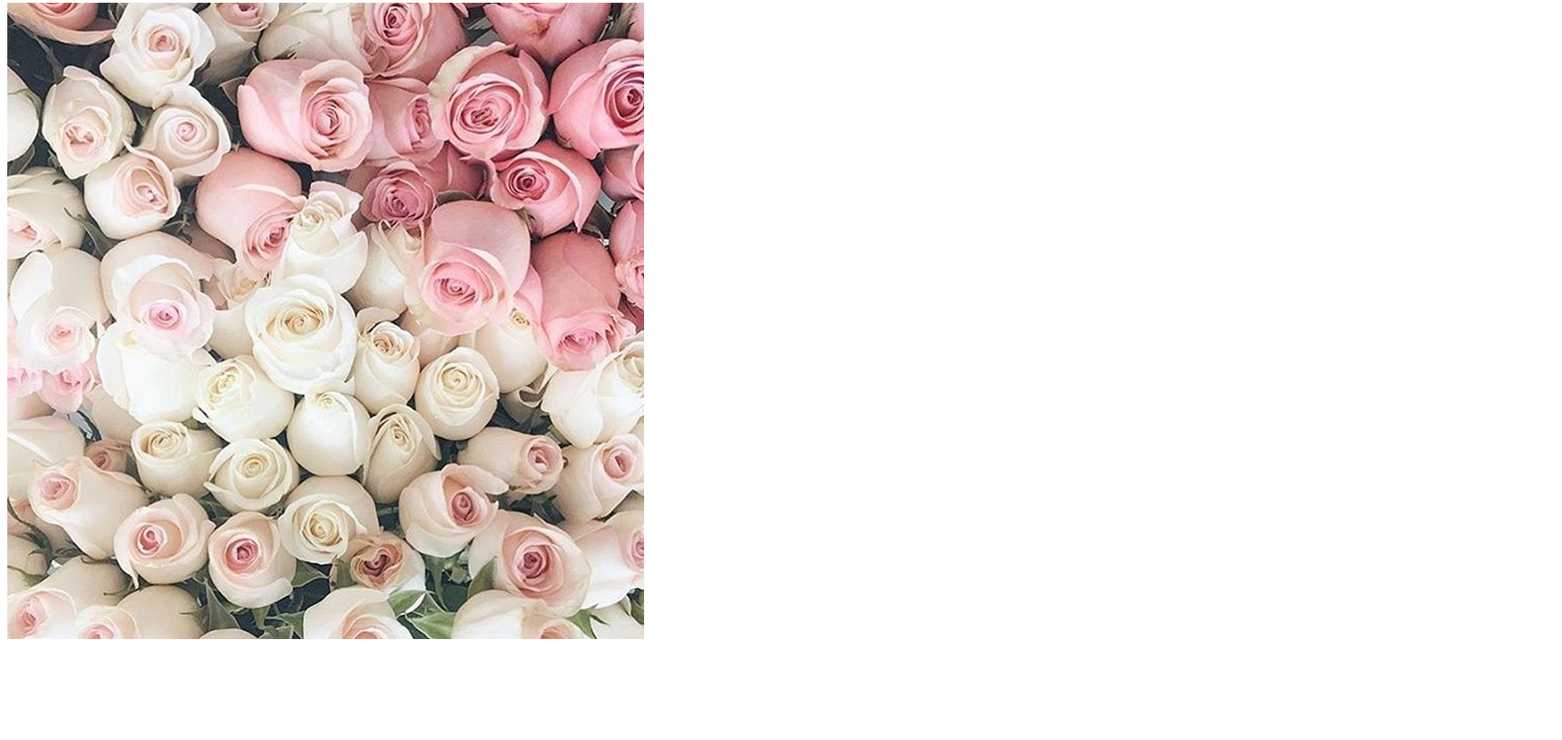
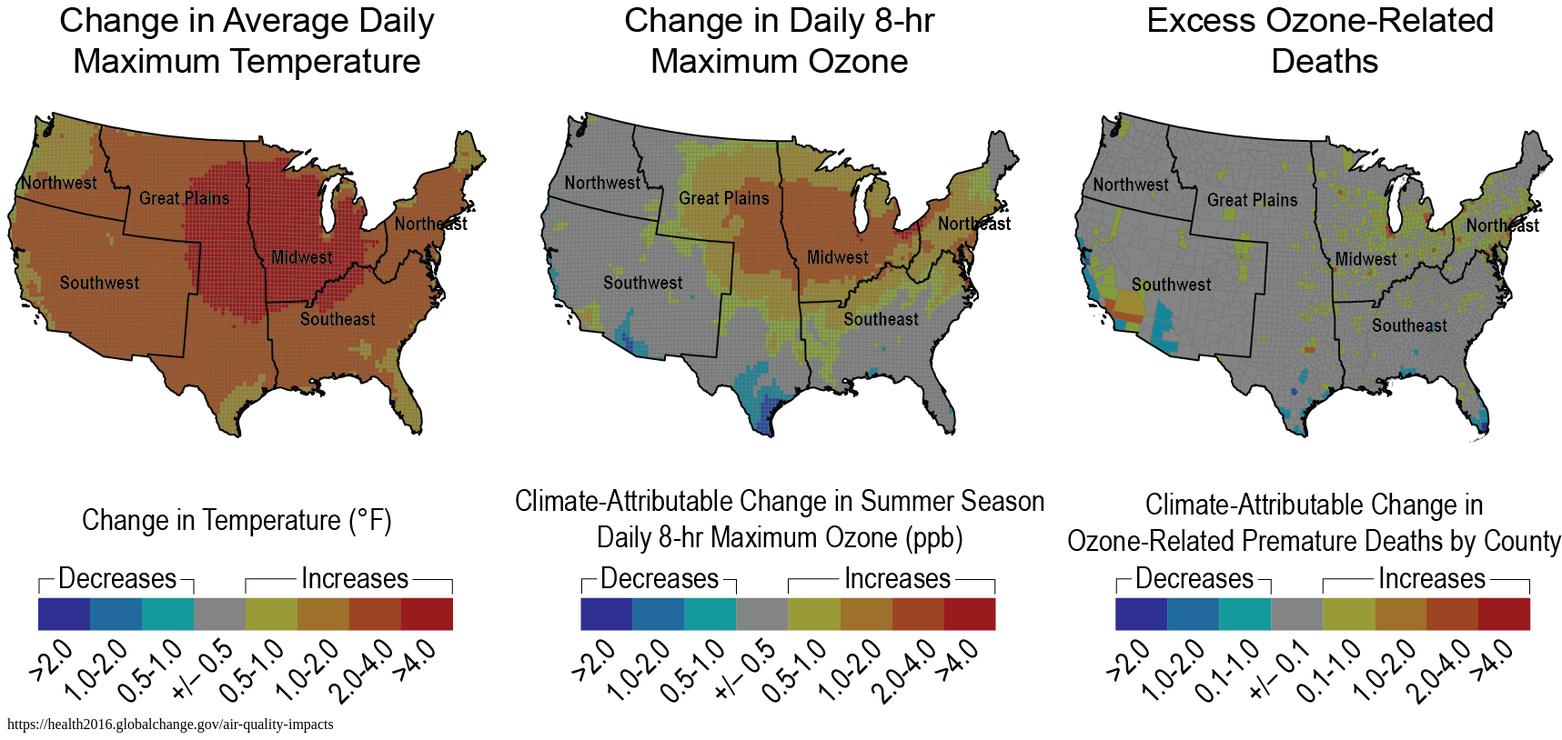
Before and after one commit to minysitu/personal-page.git.io, a plain HTML site: page index.html in a window 1280 px wide. Shown: the part 111-925 px from the top of the page at 91% size, 1717 px wide, since content can reach past the window. Before the commit the page ends 826 px from the top, so only its background shows below. Drawn offline with Linux system fonts and the light colour scheme.

Commit message:
add index.html and updated Readme

```diff
--- a/index.html
+++ b/index.html
@@ -17,7 +17,8 @@
 	<!-- create a paragraph -->
 	<p>I am Minyu Situ. As the second year graduate school student at Tufts University, I am learning urban and environmental planning and policy</p>
 <!-- end the document body -->
-  <img src="Rose.jpg">
+  <img src="Ozone.png">
+  <a>https://health2016.globalchange.gov/air-quality-impacts</a>
 </body>
 <!-- end the html file  -->
 </html>
```
Also changed, not shown: Rose.jpg (deleted), ozone.png (added), 1 other file.
